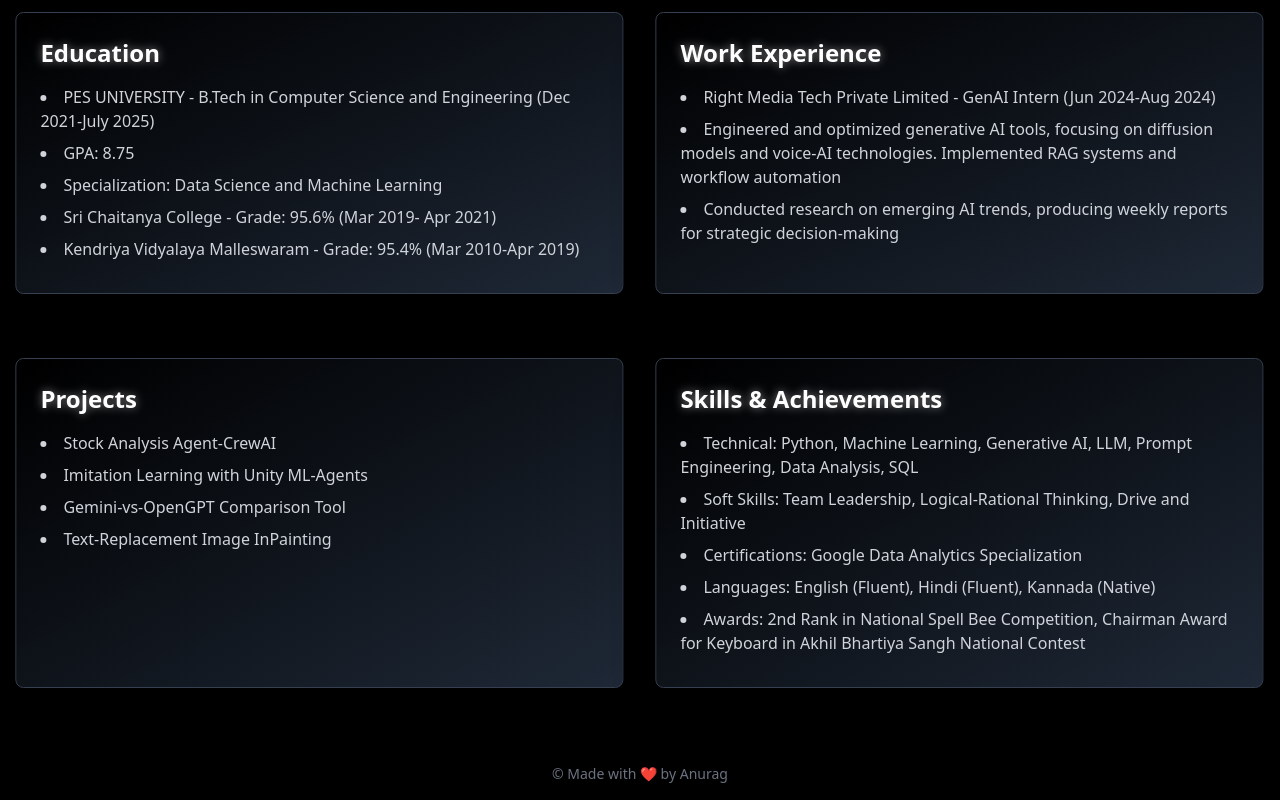
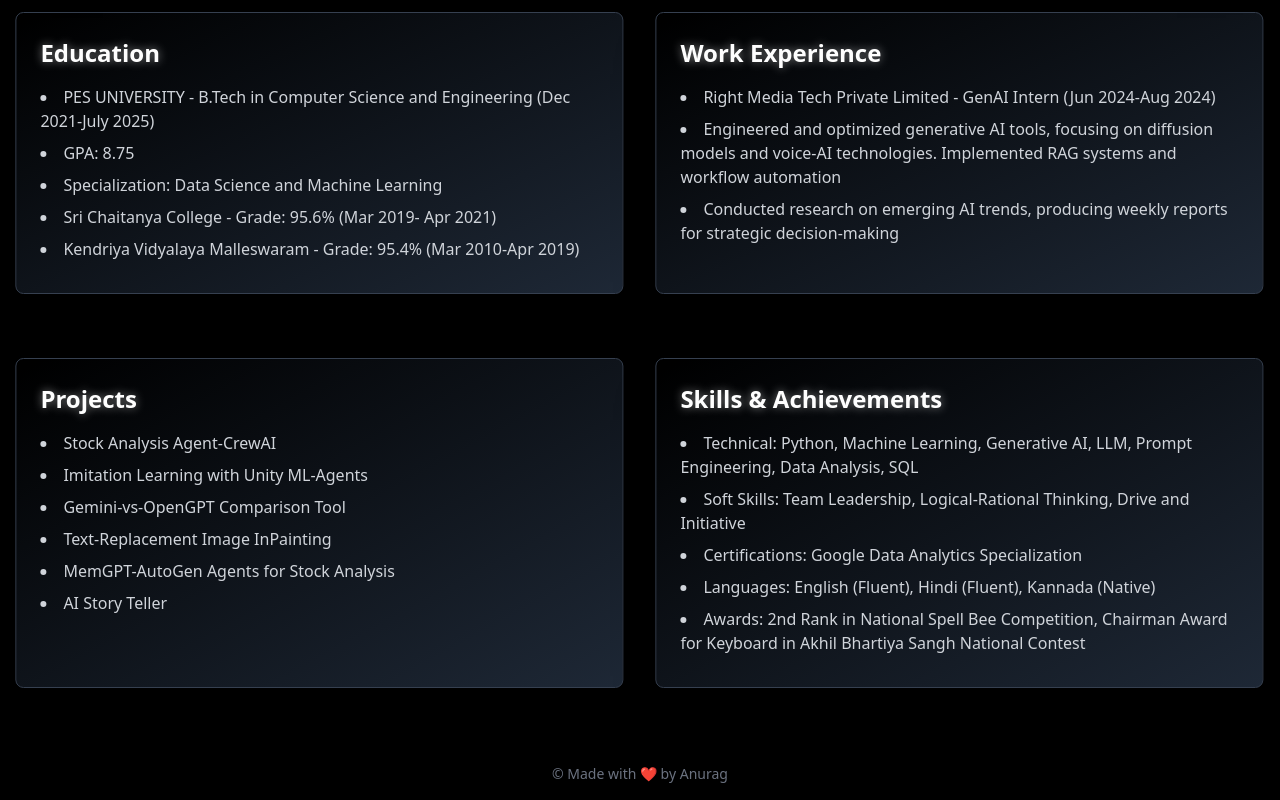
Before and after one commit to anurag442003/AIportfolio, a React (Vite) app: page / in a window 1280 px wide. Shown: the part 800-1600 px from the top of the page. Built offline with nearby package versions, Linux system fonts and the light colour scheme.

Commit message:
update Home

```diff
--- a/src/pages/Home.jsx
+++ b/src/pages/Home.jsx
@@ -103,7 +103,8 @@ export default function Home() {
         <a href="videos/hb.mp4" target="_blank" rel="noopener noreferrer">Imitation Learning with Unity ML-Agents</a>,
         <a href="videos/geminigpt.mp4" target="_blank" rel="noopener noreferrer">Gemini-vs-OpenGPT Comparison Tool</a>,
         <a href="videos/GAN.mp4" target="_blank" rel="noopener noreferrer">Text-Replacement Image InPainting</a>,
-        // <a href="videos/" target="_blank" rel="noopener noreferrer">MemGPT-AutoGen Agents for Stock Analysis</a>,
+        <a href="https://github.com/anurag442003/StockAnalysis-AutoGen-MemGPT" target="_blank" rel="noopener noreferrer">MemGPT-AutoGen Agents for Stock Analysis</a>,
+        <a href="videos/AIStoryTellerBot.mp4" target="_blank" rel="noopener noreferrer">AI Story Teller</a>,
         // <a href="videos/" target="_blank" rel="noopener noreferrer">Intelligent Service Request Automation System</a>,
 
       ]
--- a/src/pages/Projects.jsx
+++ b/src/pages/Projects.jsx
@@ -44,7 +44,7 @@ const projects = [
     github: 'https://github.com/anurag442003/StockAnalysis-AutoGen-MemGPT',
   },
   {
-    title: 'AI Story Tller',
+    title: 'AI Story Teller',
     description: 'AI-Powered Storyteller: From Idea to Narrative in Three Tiers',
     image: 'assets/Projects/storybot.png',
     tech: ['Gemini-1.5-pro', 'Streamlit', 'python'],
```
